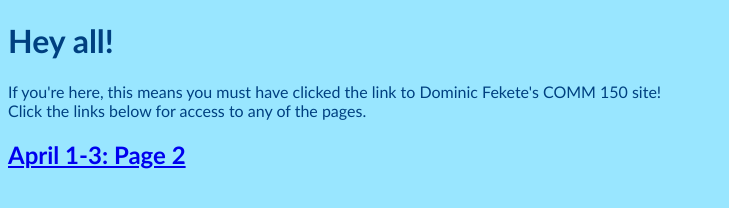
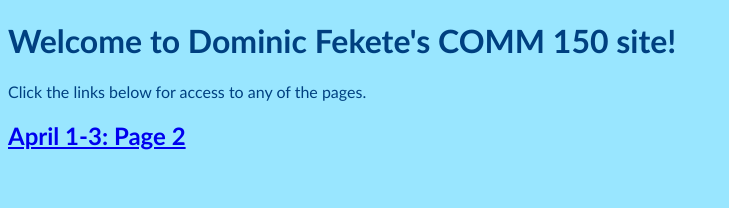
Before and after one commit to dvfekete-unc/dvfekete-unc.github.io, a plain HTML site: page index.html in a window 1280 px wide. Shown: the whole page, without its empty margins (0-729 px from the left). Drawn offline with Linux system fonts and the light colour scheme.

Commit message:
Update index.html

```diff
--- a/index.html
+++ b/index.html
@@ -6,10 +6,9 @@
     </head>
 
     <body>
-        <div><h1>Hey all!</h1></div>
+        <div><h1>Welcome to Dominic Fekete's COMM 150 site!</h1></div>
 
-        <p>If you're here, this means you must have clicked the link to Dominic Fekete's COMM 150 site!</br>
-        Click the links below for access to any of the pages.</p>
+        <p>Click the links below for access to any of the pages.</p>
 
         <div><h2><a href="page2.html">April 1-3: Page 2</a></h2></div>
 
```
